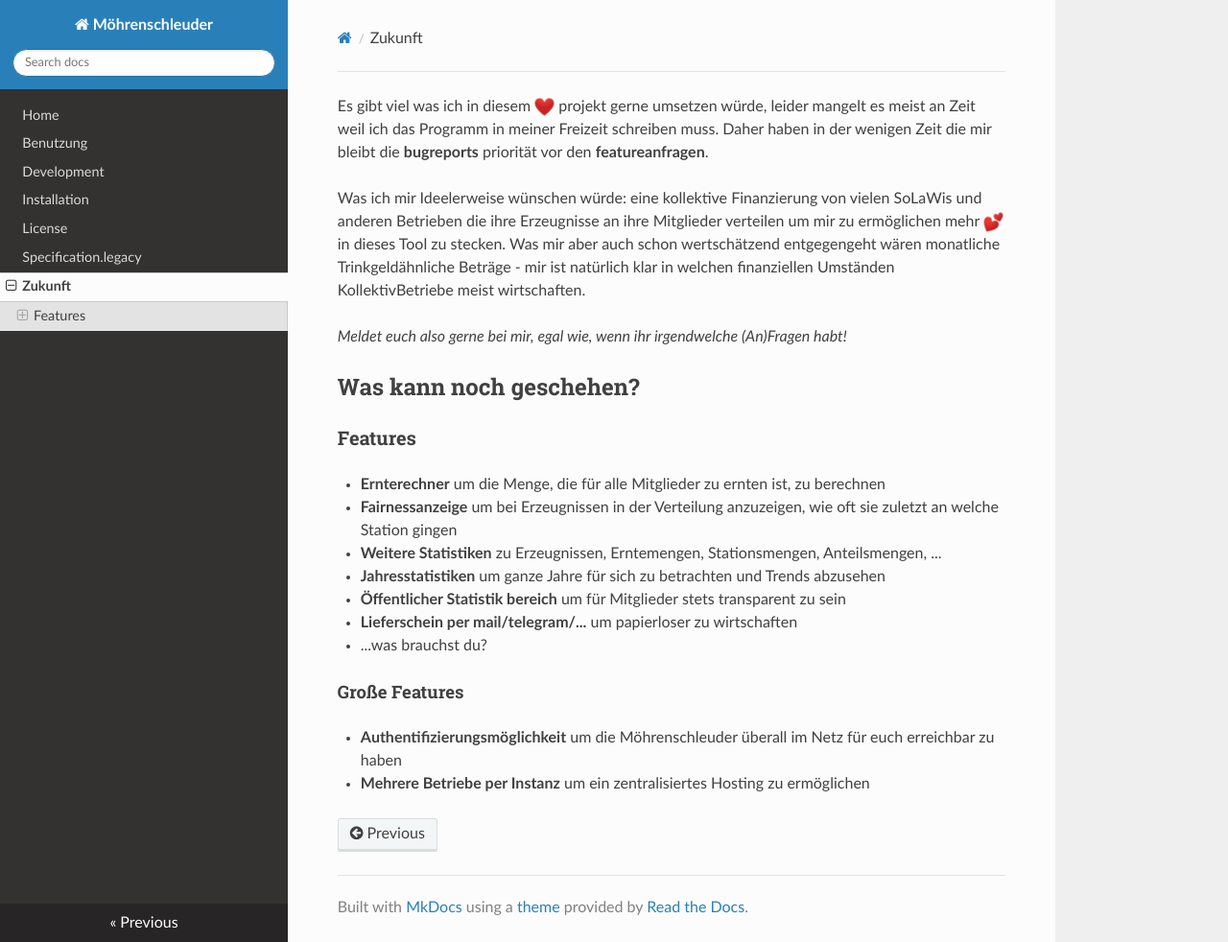
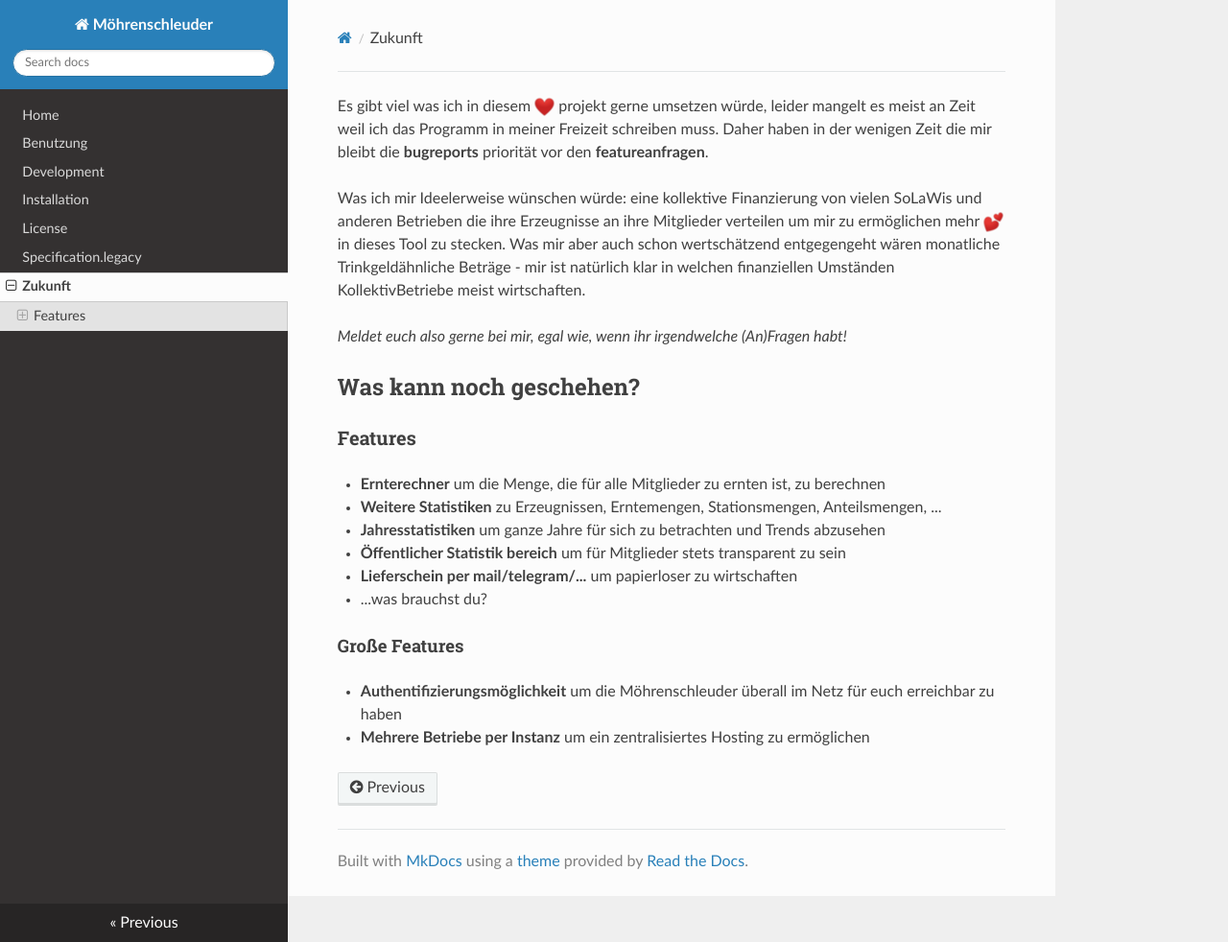
Before and after one commit to iameru/mschleuder, an MkDocs documentation site: the page built from docs/Zukunft.md, in a window 1280 px wide and 982 px high. Shown: the whole window at 96% size. Built offline with MkDocs 1.6.1, drawn with Linux system fonts in a browser that asks for light colours; nearby versions of some CDN libraries.

Commit message:
removed feature as its done

```diff
--- a/docs/Zukunft.md
+++ b/docs/Zukunft.md
@@ -10,7 +10,6 @@ Was mir aber auch schon wertschätzend entgegengeht wären monatliche Trinkgeld
 ### Features
 
  - __Ernterechner__ um die Menge, die für alle Mitglieder zu ernten ist, zu berechnen
- - __Fairnessanzeige__ um bei Erzeugnissen in der Verteilung anzuzeigen, wie oft sie zuletzt an welche Station gingen
  - __Weitere Statistiken__ zu Erzeugnissen, Erntemengen, Stationsmengen, Anteilsmengen, ...
  - __Jahresstatistiken__ um ganze Jahre für sich zu betrachten und Trends abzusehen
  - __Öffentlicher Statistik bereich__ um für Mitglieder stets transparent zu sein
```
